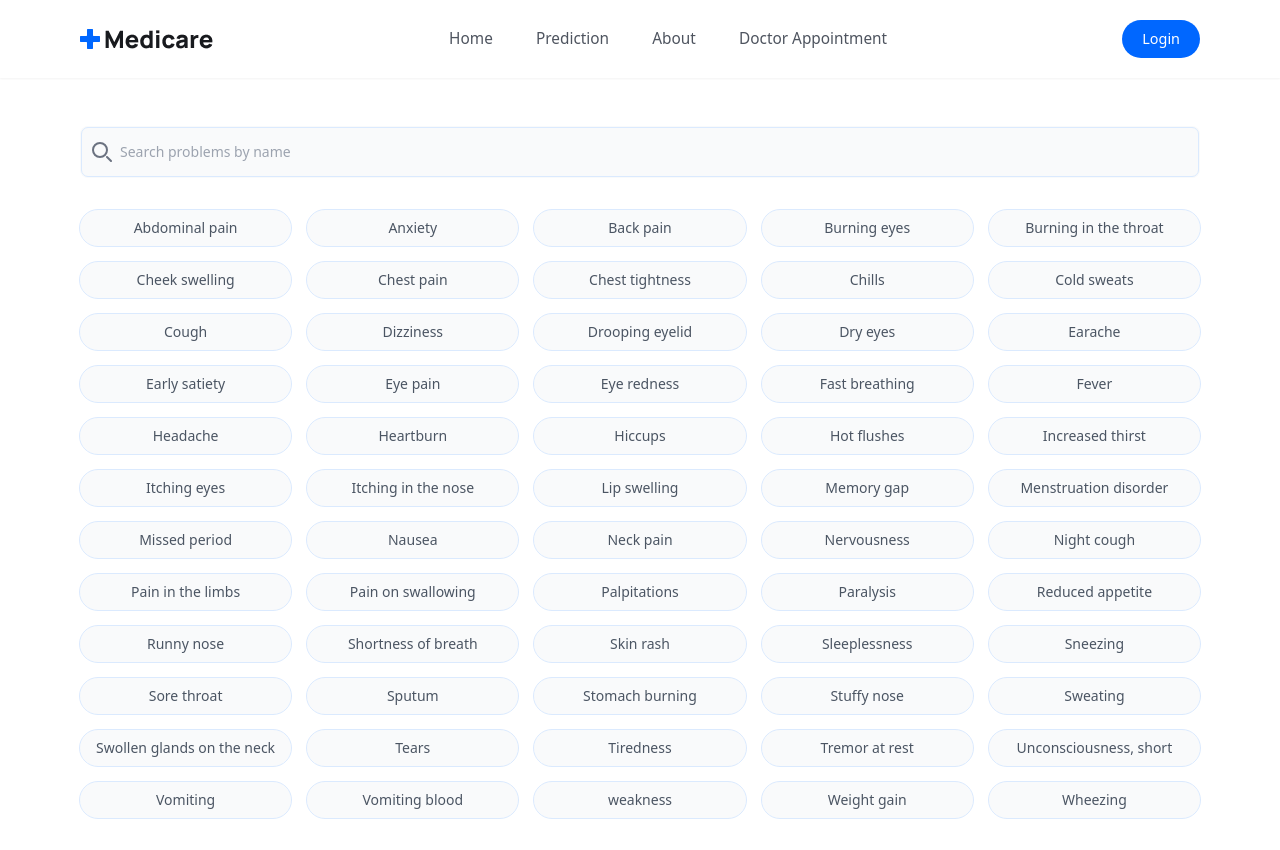
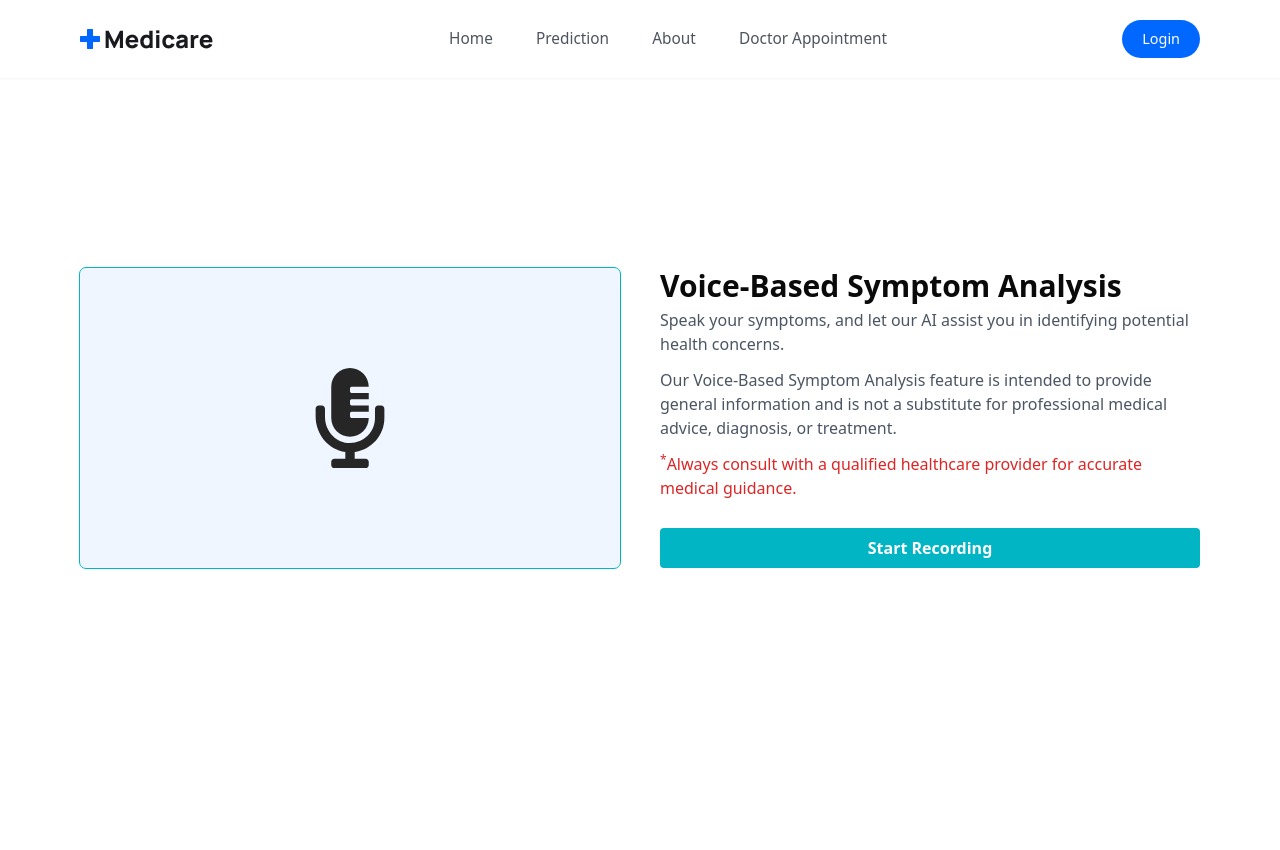
Before and after one commit to Utkarshrajmishra/Medcare, a React (Vite) app: page / in a window 1280 px wide. After the commit the page ends 800 px from the top, so only its background shows below. Built offline with nearby package versions, Linux system fonts and the light colour scheme.

Commit message:
Add: Recording Page

```diff
--- a/src/App.jsx
+++ b/src/App.jsx
@@ -1,9 +1,10 @@
 import "./App.css";
-import Sympton from "./pages/Sympton";
+import Recording from "./pages/Recording";
+
 function App() {
   return (
     <>
-      <Sympton />
+      <Recording />
     </>
   );
 }
--- /dev/null
+++ b/src/pages/Recording.jsx
@@ -0,0 +1,36 @@
+import NavBar from "@/components/NavBar";
+import { FaMicrophoneAlt } from "react-icons/fa";
+const Recording = () => {
+  return (
+    <section>
+      <NavBar />
+      <section className="md:px-20 px-10 py-8 flex h-[85vh] items-center justify-center gap-10">
+        <div className="w-full md:w-[50%] h-[300px] bg-blue-50 outline-1 outline outline-irisBlueColor flex items-center justify-center rounded-md">
+          <FaMicrophoneAlt fontSize={100} className="text-neutral-800 " />
+        </div>
+        <div className="md:w-[50%] w-full flex flex-col gap-3">
+          <div>
+            <p className="text-3xl font-semibold">
+              Voice-Based Symptom Analysis
+            </p>
+            <p className="text-gray-600 mt-1">
+              Speak your symptoms, and let our AI assist you in identifying
+              potential health concerns.
+            </p>
+          </div>
+          <p className="text-gray-600">
+            Our Voice-Based Symptom Analysis feature is intended to provide
+            general information and is not a substitute for professional medical
+            advice, diagnosis, or treatment.
+          </p>
+          <p className="text-red-600">
+            <sup>*</sup>Always consult with a qualified healthcare provider for
+            accurate medical guidance.
+          </p>
+          <button className="bg-irisBlueColor mt-4 py-2 rounded text-white font-semibold">Start Recording</button>
+        </div>
+      </section>
+    </section>
+  );
+};
+export default Recording;
```
